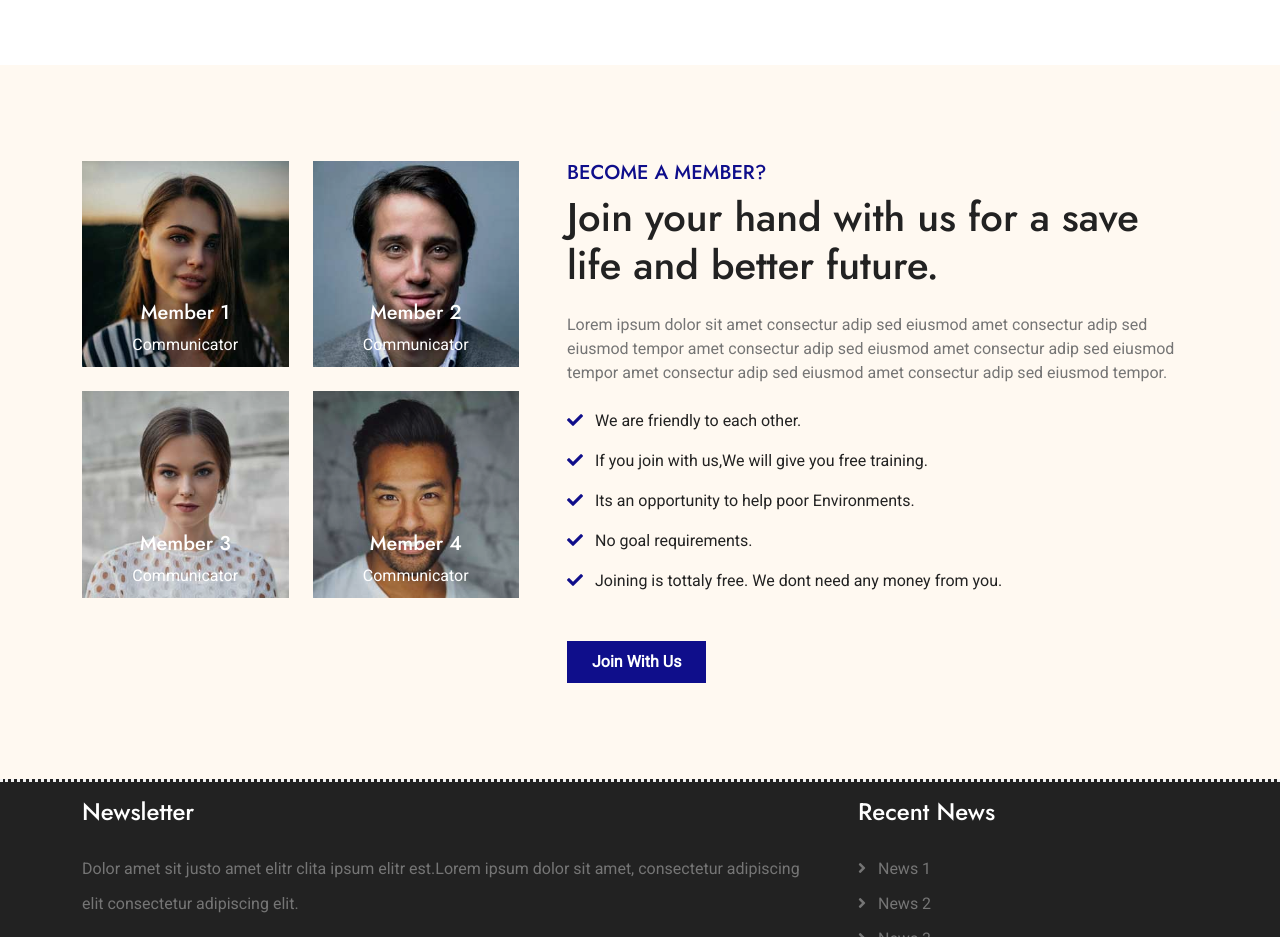
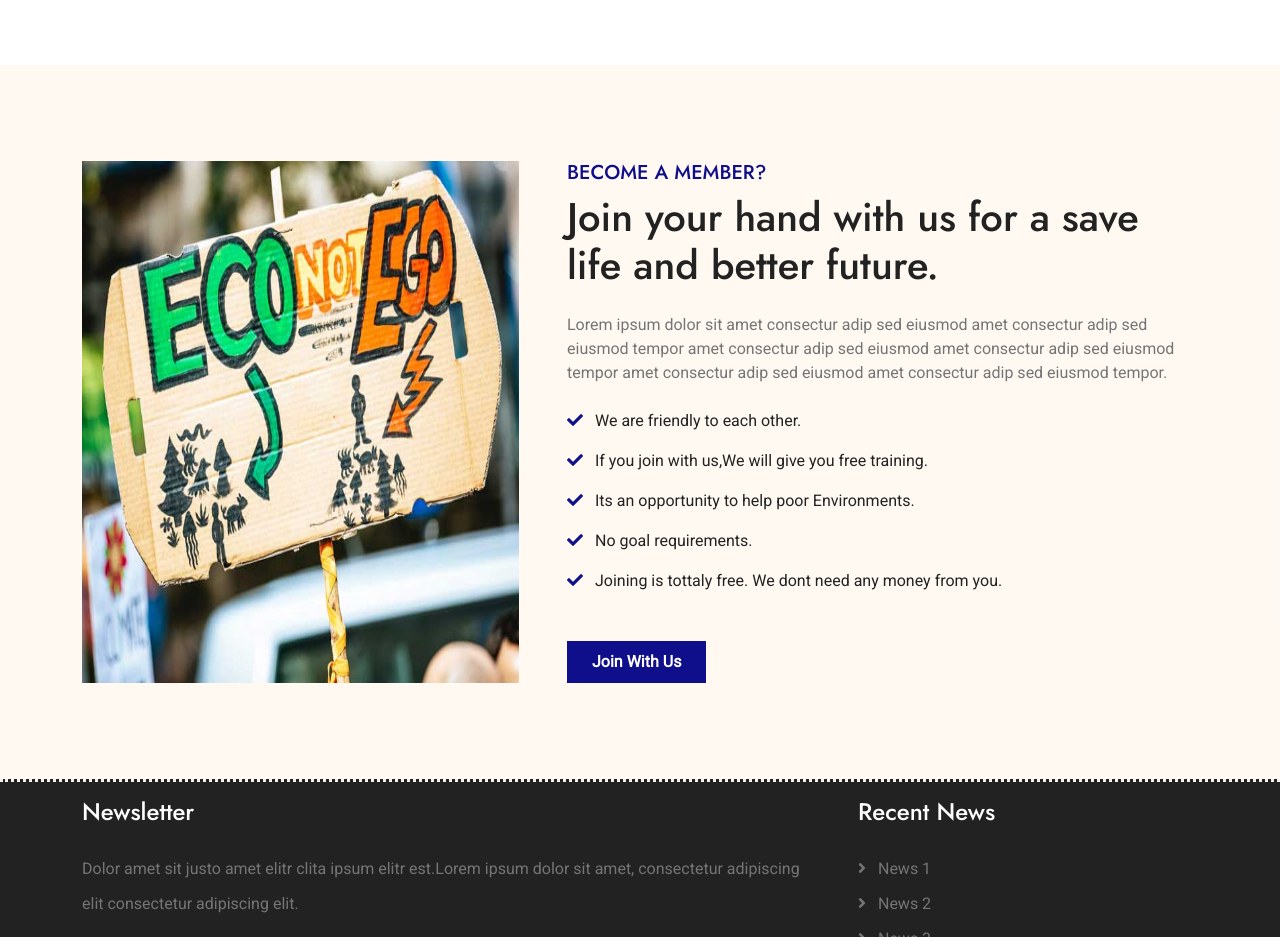
Before and after one commit to kghtettkyaw/IMJA, a plain HTML site: page about.html in a window 1280 px wide. Shown: the part 1160-2097 px from the top of the page. Drawn offline with nearby package versions, Linux system fonts and the light colour scheme.

Commit message:
remove member photo in about us

```diff
--- a/about.html
+++ b/about.html
@@ -212,44 +212,9 @@
         <div class="container-fluid volunteer py-5 mt-5">
             <div class="container py-5">
                 <div class="row g-5">
-                    <div class="col-lg-5">
-                        <div class="row g-4">
-                            <div class="col-lg-6">
-                                <div class="volunteer-img">
-                                    <img src="img/volunteers-1.jpg" class="img-fluid w-100" alt="Image">
-                                    <div class="volunteer-title">
-                                        <h5 class="mb-2 text-white">Member 1</h5>
-                                        <p class="mb-0 text-white">Communicator</p>
-                                    </div>
-                                </div>
-                            </div>
-                            <div class="col-lg-6">
-                                <div class="volunteer-img">
-                                    <img src="img/volunteers-3.jpg" class="img-fluid w-100" alt="Image">
-                                    <div class="volunteer-title">
-                                        <h5 class="mb-2 text-white">Member 2</h5>
-                                        <p class="mb-0 text-white">Communicator</p>
-                                    </div>
-                                </div>
-                            </div>
-                            <div class="col-lg-6">
-                                <div class="volunteer-img">
-                                    <img src="img/volunteers-2.jpg" class="img-fluid w-100" alt="Image">
-                                    <div class="volunteer-title">
-                                        <h5 class="mb-2 text-white">Member 3</h5>
-                                        <p class="mb-0 text-white">Communicator</p>
-                                    </div>
-                                </div>
-                            </div>
-                            <div class="col-lg-6">
-                                <div class="volunteer-img">
-                                    <img src="img/volunteers-4.jpg" class="img-fluid w-100" alt="Image">
-                                    <div class="volunteer-title">
-                                        <h5 class="mb-2 text-white">Member 4</h5>
-                                        <p class="mb-0 text-white">Communicator</p>
-                                    </div>
-                                </div>
-                            </div>
+                    <div class="col-xl-5">
+                        <div class="h-100">
+                            <img src="img/about-1.jpg" class="img-fluid w-100 h-100" alt="Image">
                         </div>
                     </div>
                     <div class="col-lg-7">
```
